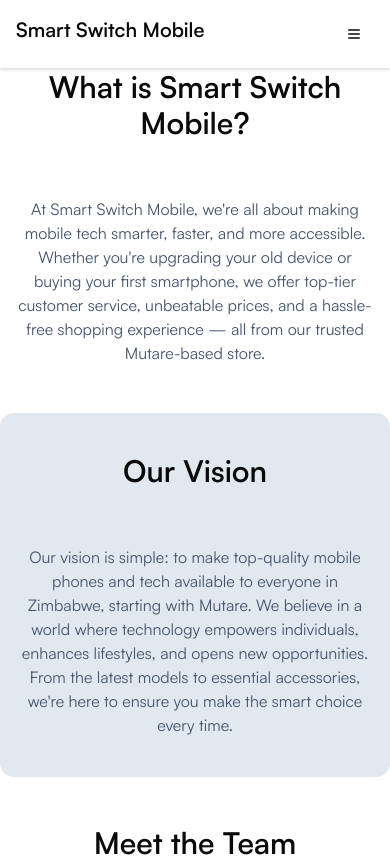
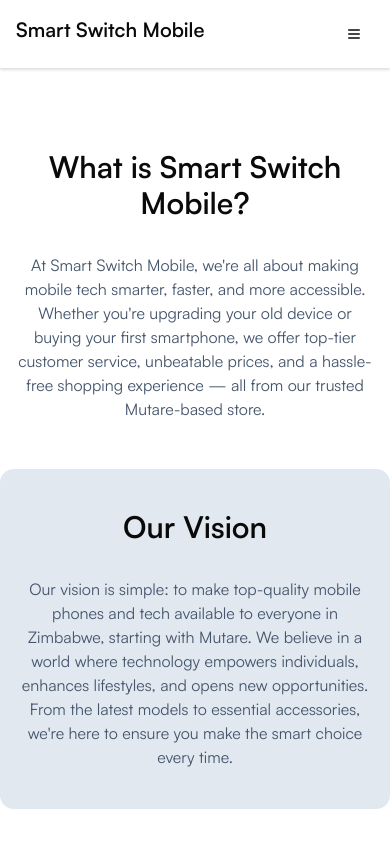
Before and after one commit to codewithkin/smart_switch_mobile_site, a Next.js app: page /about in a window 390 px wide. Shown: the top 857 px of the page. Built offline with nearby package versions, Linux system fonts and the light colour scheme.

Commit message:
Minor changes

```diff
--- a/src/components/about/CTA.tsx
+++ b/src/components/about/CTA.tsx
@@ -11,6 +11,7 @@
       animate={{ opacity: 1 }}
       transition={{ duration: 0.5 }}
     >
+      <article className="flex flex-col gap-2 justify-center items-center">
         <h2 className="text-3xl font-bold text-slate-800">
           Ready to Make the Smart Switch?
         </h2>
@@ -19,6 +20,7 @@
           devices waiting for you. Don’t wait — explore our full collection and
           shop today!
         </p>
+      </article>
       <Button size="lg" variant="default" asChild>
         <Link href="/shop">Start Shopping</Link>
       </Button>
--- a/src/components/about/MeetTheTeam.tsx
+++ b/src/components/about/MeetTheTeam.tsx
@@ -20,7 +20,7 @@
 function MeetTheTeam() {
   return (
     <motion.section
-      className="section space-y-6"
+      className="section"
       initial={{ opacity: 0 }}
       animate={{ opacity: 1 }}
       transition={{ duration: 0.5 }}
--- a/src/components/about/OurVision.tsx
+++ b/src/components/about/OurVision.tsx
@@ -5,7 +5,7 @@
 function OurVision() {
   return (
     <motion.section
-      className="section space-y-6 bg-slate-200 py-10 rounded-xl"
+      className="section bg-slate-200 py-10 rounded-xl"
       initial={{ opacity: 0 }}
       animate={{ opacity: 1 }}
       transition={{ duration: 0.5 }}
--- a/src/components/about/WhatIsSmartSwitchMobile.tsx
+++ b/src/components/about/WhatIsSmartSwitchMobile.tsx
@@ -4,7 +4,7 @@
 function WhatIsSmartSwitchMobile() {
   return (
     <motion.section
-      className="section space-y-6"
+      className="section mt-20 md:mt-40"
       initial={{ opacity: 0 }}
       animate={{ opacity: 1 }}
       transition={{ duration: 0.5 }}
```
Lines whose indentation alone changed are shown as unchanged.
